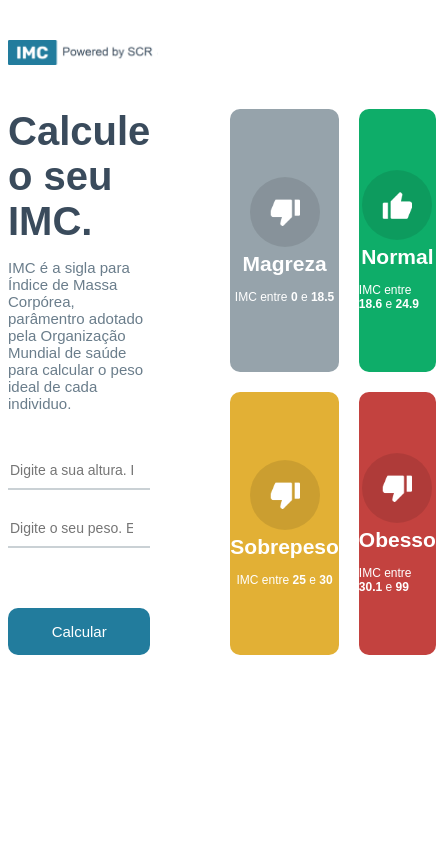
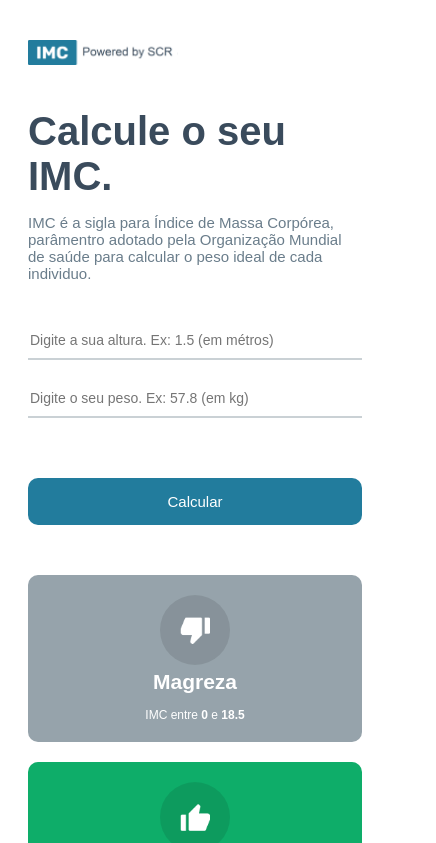
Before and after one commit to sidneirodrigues/calculo.imc, a React (Vite) app: page / in a window 390 px wide. Shown: the top 843 px of the page, 436 px wide, since content can reach past the window. Built offline with nearby package versions, Linux system fonts and the light colour scheme.

Commit message:
add README.md

```diff
--- a/src/App.module.css
+++ b/src/App.module.css
@@ -1,6 +1,10 @@
 * { box-sizing: border-box; }
 body {
     font-family: Arial, Helvetica, sans-serif;
+}
+
+.main {
+    padding-bottom: 50px;
 }
 
 header .headerContainer {
@@ -95,3 +99,34 @@
 .container .rightSide .rightArrow:hover {
     opacity: 1;
 }
+
+
+@media (max-width: 770px) {
+    header {
+        padding: 0 20px;
+    }
+
+    .container {
+        padding: 0 20px;
+        flex-direction: column;
+    }
+    .container .leftSide {
+        margin-right: 0;
+    }
+    .container .rightSide {
+        margin-left: 0;
+        margin-top: 50px;
+    }
+    .container .rightSide .rightArrow {
+        margin-left: 0;
+        margin-top: 0;
+        border-radius: 7px;
+    }
+
+}
+
+@media (max-width: 430px) {
+    .container .rightSide .grid{
+        grid-template-columns: 1fr;
+    }
+}
--- a/src/components/GridItem/GridItem.module.css
+++ b/src/components/GridItem/GridItem.module.css
@@ -6,6 +6,7 @@
     justify-content: center;
     align-items: center;
     flex-direction: column;
+    padding: 20px;
 }
 .gridIcon {
     width: 70px;
```
Also changed, not shown: 1 other file (tests, documents, lock files or other folders).
